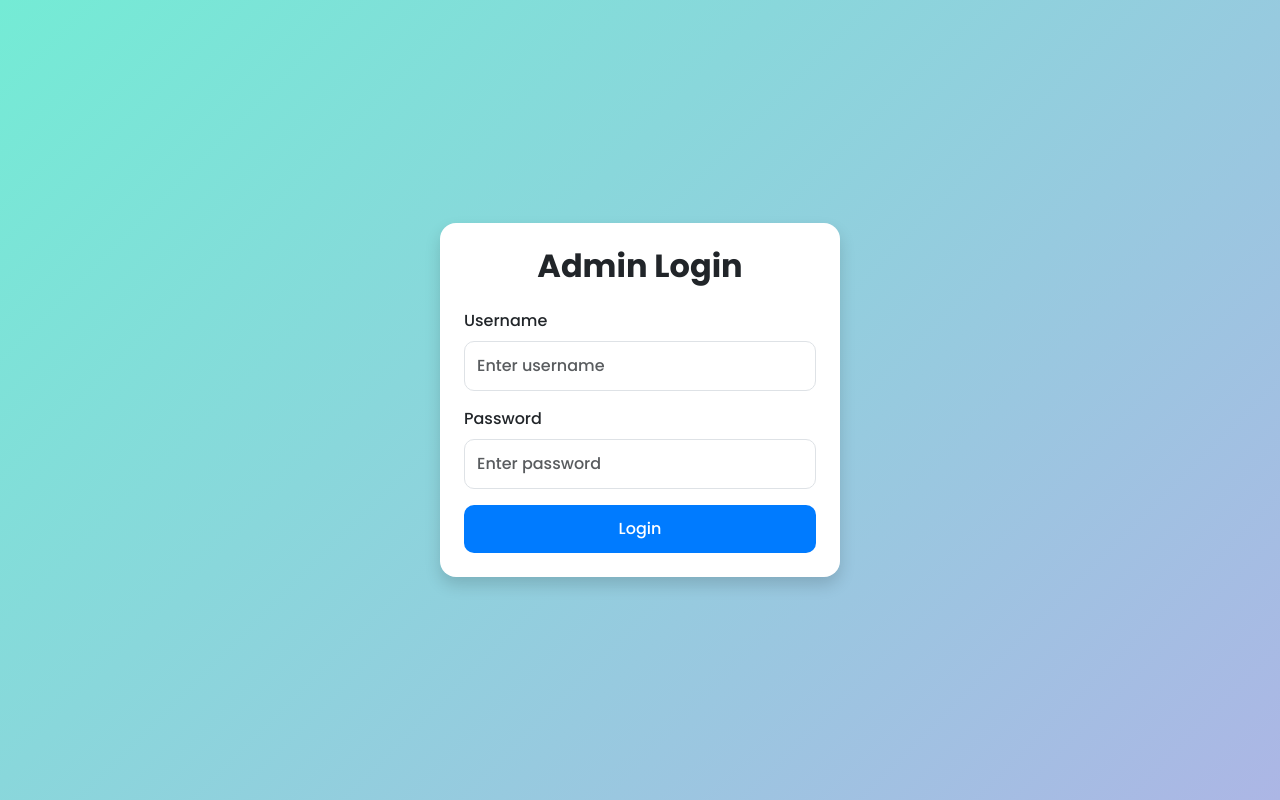
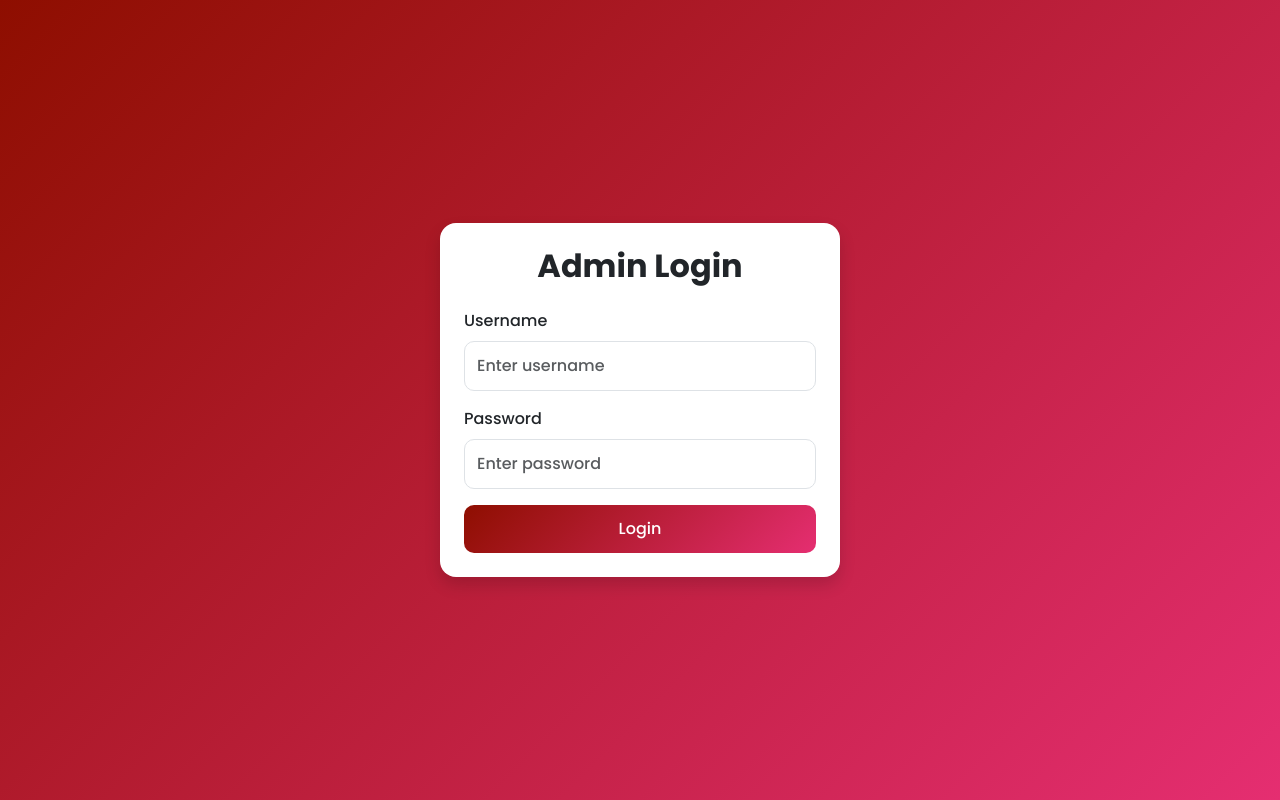
Before and after one commit to Mustafa467-hash/eProject-Second-Sem, a PHP site: page /Admin/login.php in a window 1280 px wide. Run offline with PHP 8.4, Linux system fonts and the light colour scheme.

Commit message:
Hope fully last commit

```diff
--- a/Admin/login.php
+++ b/Admin/login.php
@@ -37,23 +37,23 @@ if ($_SERVER["REQUEST_METHOD"] === "POST") {
 
 <!DOCTYPE html>
 <html lang="en">
+
 <head>
   <meta charset="UTF-8" />
   <meta name="viewport" content="width=device-width, initial-scale=1" />
   <title>Admin Login</title>
 
-  <!-- Google Font -->
+
   <link href="https://fonts.googleapis.com/css2?family=Poppins:wght@300;500;700&display=swap" rel="stylesheet" />
 
-  <!-- Bootstrap CSS -->
   <link href="https://cdn.jsdelivr.net/npm/bootstrap@5.3.2/dist/css/bootstrap.min.css" rel="stylesheet" />
 
-  <!-- Custom CSS -->
+
   <style>
-    /* Import Google Font */
     body {
       font-family: 'Poppins', sans-serif;
-  background: linear-gradient(135deg, #74ebd5 0%, #acb6e5 100%);
+      background: linear-gradient(135deg, #8e0e00, #e52e71);
+
       margin: 0;
       padding: 0;
     }
@@ -84,17 +84,17 @@ body {
     }
 
     .login-btn {
-  background-color: #007bff;
+      background: linear-gradient(135deg, #8e0e00, #e52e71);
       border: none;
       border-radius: 10px;
       padding: 12px;
       font-weight: 500;
       font-size: 1rem;
-  transition: background-color 0.3s ease;
+      transition: all 0.3s ease;
     }
 
     .login-btn:hover {
-  background-color: #0056b3;
+      background: linear-gradient(135deg #e52e71, #8e0e00);
     }
 
     .login-btn:focus {
@@ -102,6 +102,7 @@ body {
     }
   </style>
 </head>
+
 <body>
   <div class="login-wrapper d-flex justify-content-center align-items-center vh-100">
     <div class="login-card shadow p-4 rounded-4 bg-white">
@@ -114,9 +115,10 @@ body {
         </div>
         <div class="mb-3">
           <label for="password" class="form-label">Password</label>
-          <input type="password" name="password" id="password" class="form-control" placeholder="Enter password" required />
+          <input type="password" name="password" id="password" class="form-control" placeholder="Enter password"
+            required />
         </div>
-        <button type="submit" name="submit" class="btn btn-primary w-100 login-btn">Login</button>
+        <button type="submit" name="submit" class="btn btn-danger w-100 login-btn">Login</button>
       </form>
     </div>
   </div>
@@ -124,4 +126,5 @@ body {
   <!-- Bootstrap JS -->
   <script src="https://cdn.jsdelivr.net/npm/bootstrap@5.3.2/dist/js/bootstrap.bundle.min.js"></script>
 </body>
+
 </html>
--- a/patient/book-appointment.php
+++ b/patient/book-appointment.php
@@ -1,6 +1,7 @@
 <?php
-session_start();
+
 require_once '../includes/db.php';
+require_once '../includes/auth-patient.php';
 
 $success = '';
 $error = '';
--- a/patient/contact.php
+++ b/patient/contact.php
@@ -67,7 +67,7 @@ require_once '../includes/db.php';
       margin-bottom: 2rem;
     }
 
-    /* ✅ Responsive tweaks */
+
     @media (max-width: 768px) {
       .contact-form {
         padding: 1.5rem;
@@ -102,7 +102,7 @@ require_once '../includes/db.php';
   <div class="container my-5">
     <h2 class="text-center contact-heading">Get in Touch</h2>
     <div class="row justify-content-center">
-      <div class="col-lg-6 col-md-8 col-sm-12"> <!-- ✅ Scales perfectly on all devices -->
+      <div class="col-lg-6 col-md-8 col-sm-12">
         <form action="contact_submit.php" method="POST" class="contact-form">
           <div class="mb-3">
             <label for="name" class="form-label">Your Name</label>
--- a/patient/contact_submit.php
+++ b/patient/contact_submit.php
@@ -1,5 +1,5 @@
 <?php
-require_once '../includes/db.php'; // or wherever your connection is
+require_once '../includes/db.php';
 
 if ($_SERVER['REQUEST_METHOD'] === 'POST') {
     // Collect and sanitize inputs
@@ -8,7 +8,6 @@ if ($_SERVER['REQUEST_METHOD'] === 'POST') {
     $subject = trim($_POST['subject']);
     $message = trim($_POST['message']);
 
-    // Example: Insert into DB (you must have a contact_messages table)
     $stmt = $conn->prepare("INSERT INTO contact_messages (name, email, subject, message) VALUES (?, ?, ?, ?)");
     $stmt->bind_param("ssss", $name, $email, $subject, $message);
 
--- a/patient/login.php
+++ b/patient/login.php
@@ -28,7 +28,7 @@ if ($_SERVER['REQUEST_METHOD'] === 'POST') {
                 $_SESSION['patient_name'] = $user['name'];
                 $_SESSION['ispatient'] = true;
 
-                header("Location: dashboard.php");
+                header("Location: book-appointment.php");
                 exit();
             } else {
                 $error = "Incorrect password.";
@@ -52,7 +52,7 @@ if ($_SERVER['REQUEST_METHOD'] === 'POST') {
     <link rel="stylesheet" href="https://cdnjs.cloudflare.com/ajax/libs/font-awesome/6.5.0/css/all.min.css" />
     <link href="https://cdn.jsdelivr.net/npm/bootstrap@5.3.0/dist/css/bootstrap.min.css" rel="stylesheet">
 
-    <link rel="stylesheet" href="../assets/css/glass.css"> <!-- Optional if you have glass.css -->
+    <link rel="stylesheet" href="../assets/css/glass.css">
     <style>
         body {
             margin: 0;
```
Also changed, not shown: patient/dashboard.php (+5 -6 lines), patient/register.php (+3 -4 lines). Lines whose indentation alone changed are shown as unchanged.
